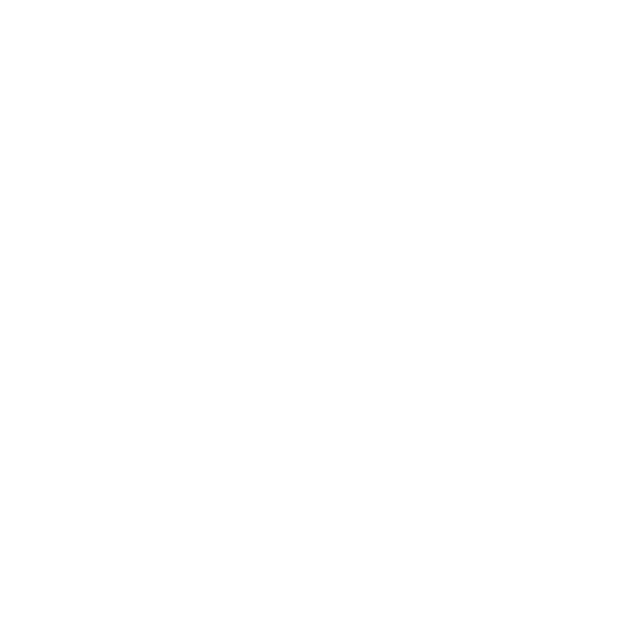
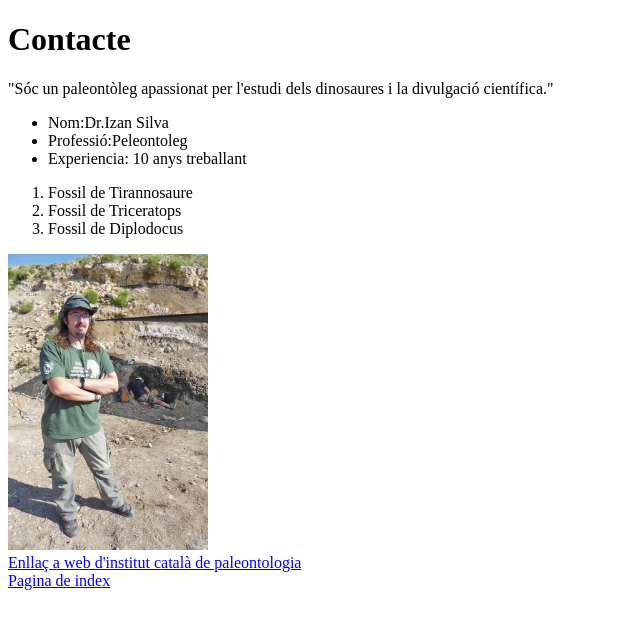
Before and after one commit to izansilva10/DAM1M04-Exercici000, a plain HTML site: page contacte.html in a window 1280 px wide. Shown: the whole page, without its empty margins (0-640 px from the left). Drawn offline with Linux system fonts and the light colour scheme.

Commit message:
commit final

```diff
--- a/contacte.html
+++ b/contacte.html
@@ -5,3 +5,22 @@
        <title>Index</title>
    </head>
    <body>
+        <h1>Contacte</h1>
+        <a>"Sóc un paleontòleg apassionat per l'estudi dels dinosaures i la divulgació científica."</a>
+        <ul>
+            <li>Nom:Dr.Izan Silva</li>
+            <li>Professió:Peleontoleg</li>
+            <li>Experiencia: 10 anys treballant</li>
+        </ul>
+        <ol>
+            <li>Fossil de Tirannosaure</li>
+            <li>Fossil de Triceratops</li>
+            <li>Fossil de Diplodocus</li>
+        </ol>
+        <img src="imatges/paleontoleg.jpg" width="200"/>
+        <br>
+        <a href="https://www.icp.cat" target="_blank">Enllaç a web d'institut català de paleontologia</a>
+        <br>
+        <a href="index.html" target="_self">Pagina de index</a>
+   </body>
+</html>
```
Also changed, not shown: galeria.html (+5 -5 lines), index.html (+3 -3 lines).
